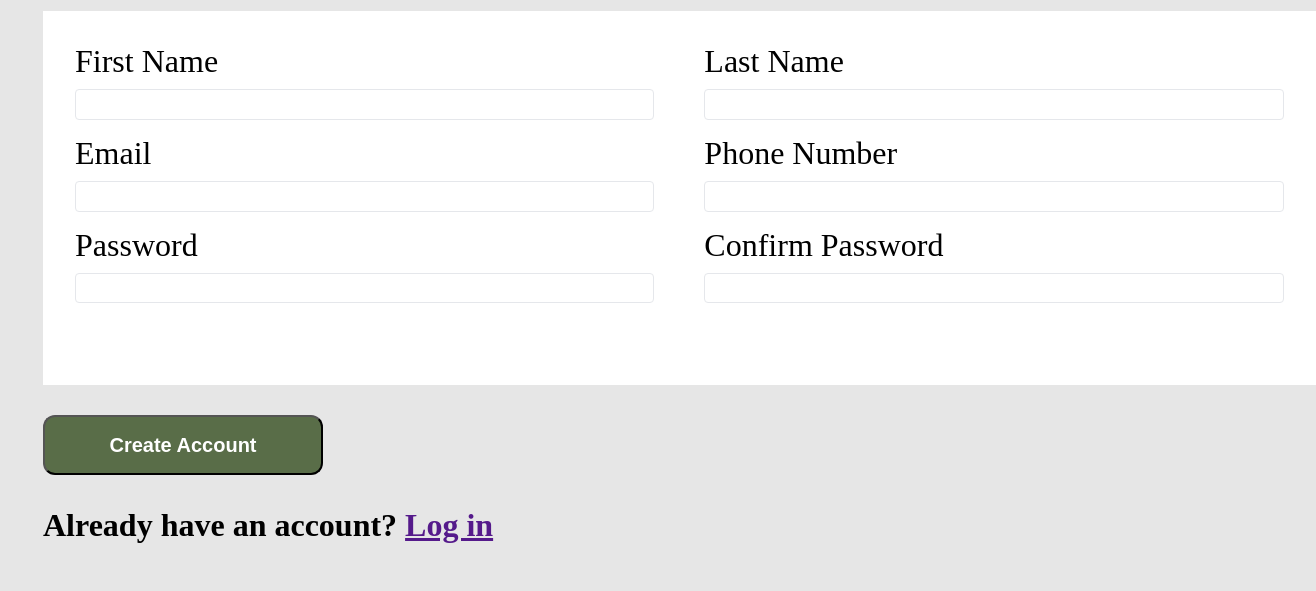
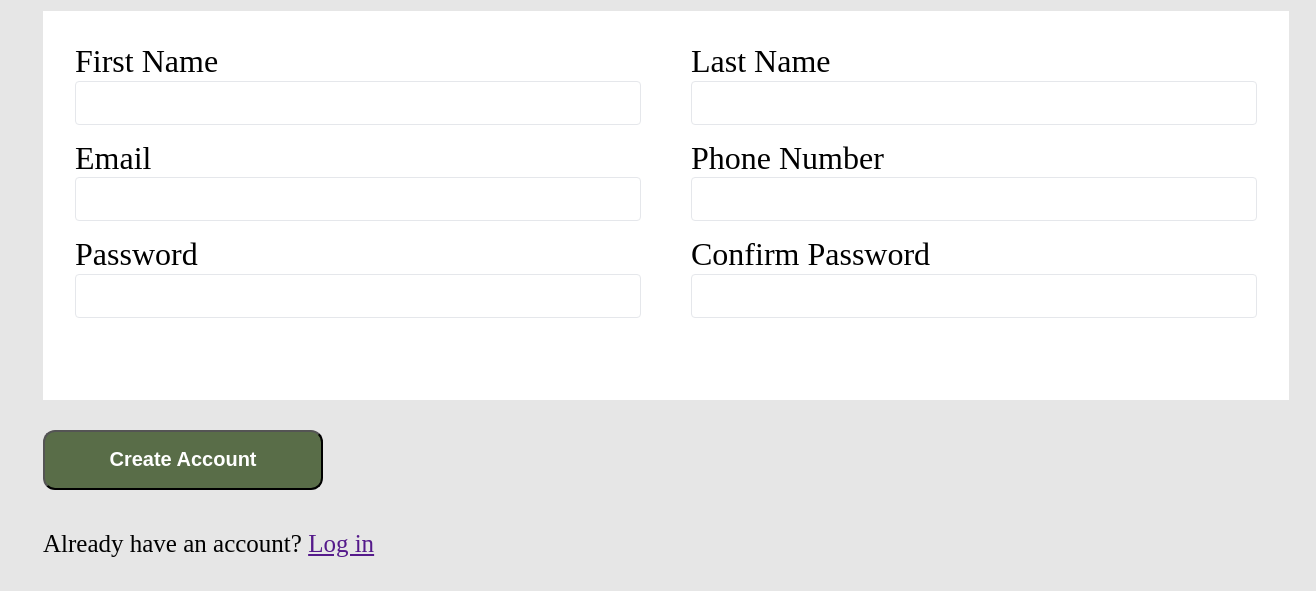
Before and after one commit to AdGiampic/Sign-up, a plain HTML site: page index.html in a window 1280 px wide. Shown: the part 465-1056 px from the top of the page, 1316 px wide, since content can reach past the window. Drawn offline with Linux system fonts and the light colour scheme.

Commit message:
Added style on 'Already have an account?' caption

```diff
--- a/style.css
+++ b/style.css
@@ -51,6 +51,7 @@ body {
 }
 
 #form {
+    font-size: 1em;
     font-weight: lighter;
     display: flex;
     justify-content: space-between;
@@ -59,8 +60,9 @@ body {
 }
 
 input {
-    width: 43em;
+    width: 28em;
     height: 2em;
+    font-size: 20px;
     margin-bottom: 15px;
     border:1px solid #E5E7EB;
     border-radius: 4px;
@@ -87,3 +89,9 @@ input:active {
     border: 2px solid #3399FF;
     outline: none;
 }
+
+#Account-log {
+    margin-top: 40px;
+    font-size: 25px;
+    font-weight: lighter;
+}
```
